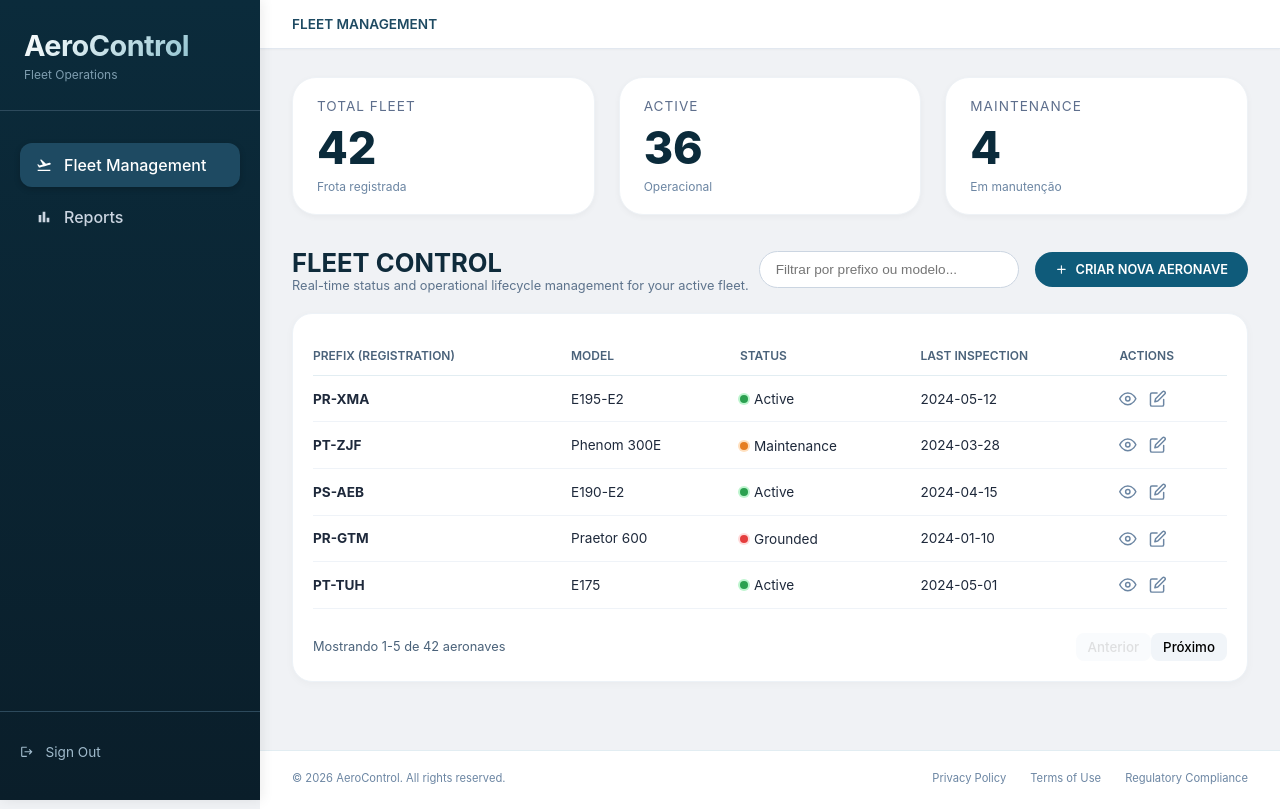
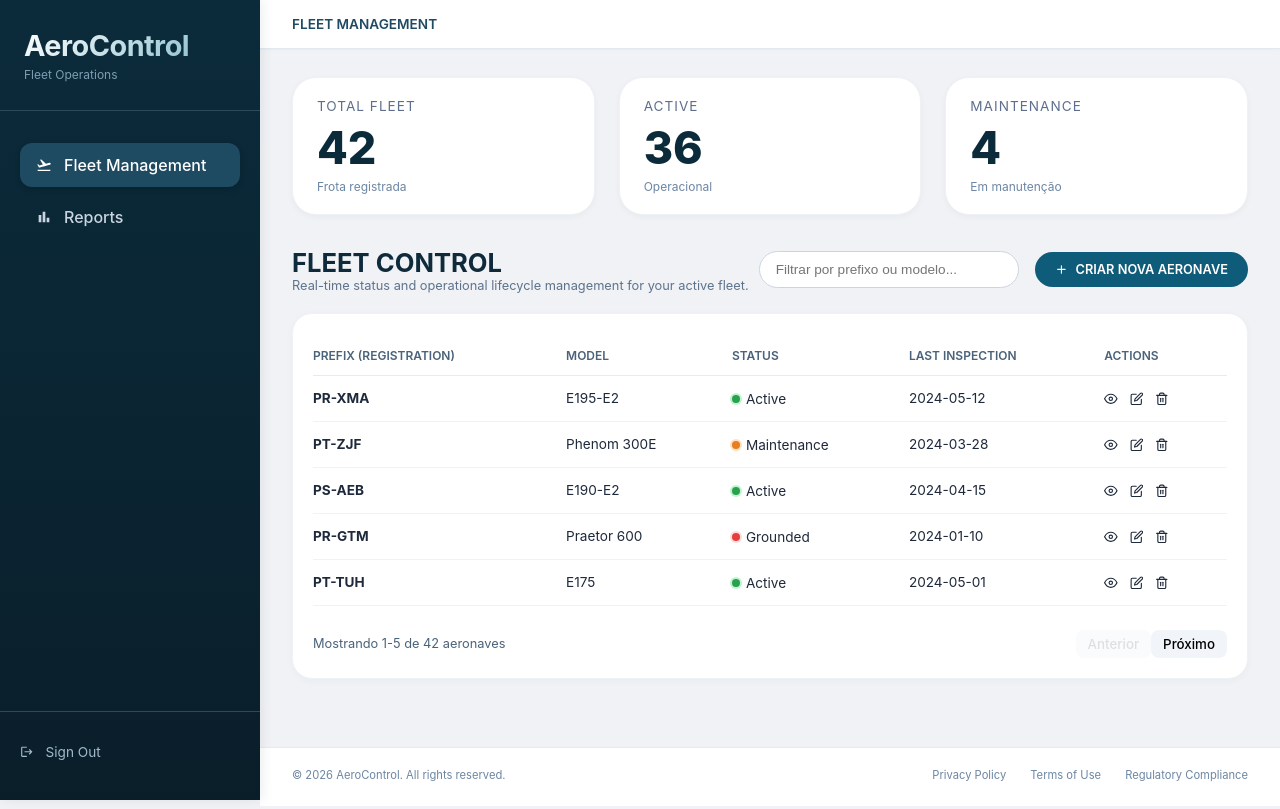
Before and after one commit to FMoreiraSouza/Teste-Sonda, a React (Vite) app in the folder aircraft-management-spa/: page / in a window 1280 px wide. Built offline with nearby package versions, Linux system fonts and the light colour scheme.

Commit message:
feat: add delete action icon

```diff
--- a/aircraft-management-spa/src/features/home/components/Fleet.jsx
+++ b/aircraft-management-spa/src/features/home/components/Fleet.jsx
@@ -15,6 +15,7 @@ const Fleet = ({
   onView,
   onEdit,
   onCreate,
+  onDelete,
 }) => {
   const start = (currentPage - 1) * pageSize + 1;
   const end = Math.min(currentPage * pageSize, filteredCount);
@@ -43,12 +44,12 @@ const Fleet = ({
         </div>
       </div>
 
-      <div className={styles["two-columns"]}>
       <div className={styles["table-container"]}>
         <FleetTable
           aircraft={paginatedData}
           onView={onView}
           onEdit={onEdit}
+          onDelete={onDelete}
         />
         {filteredCount > 0 && (
           <Pagination
@@ -61,7 +62,6 @@ const Fleet = ({
           />
         )}
       </div>
-      </div>
     </>
   );
 };
--- a/aircraft-management-spa/src/features/home/components/FleetTable.jsx
+++ b/aircraft-management-spa/src/features/home/components/FleetTable.jsx
@@ -1,4 +1,4 @@
-import { FiEye, FiEdit } from "react-icons/fi";
+import { FiEye, FiEdit, FiTrash2 } from "react-icons/fi";
 import styles from "./FleetTable.module.css";
 
 const StatusBadge = ({ status }) => {
@@ -16,7 +16,7 @@ const StatusBadge = ({ status }) => {
   );
 };
 
-const FleetTable = ({ aircraft, onView, onEdit }) => {
+const FleetTable = ({ aircraft, onView, onEdit, onDelete }) => {
   if (aircraft.length === 0) {
     return (
       <div style={{ padding: "2rem", textAlign: "center" }}>
@@ -49,16 +49,9 @@ const FleetTable = ({ aircraft, onView, onEdit }) => {
             <td>{ac.lastInspection}</td>
             <td>
               <div className={styles["action-icons"]}>
-                <FiEye
-                  className={styles["action-icon"]}
-                  onClick={() => onView(ac)}
-                  title="Visualizar"
-                />
-                <FiEdit
-                  className={styles["action-icon"]}
-                  onClick={() => onEdit(ac)}
-                  title="Editar"
-                />
+                <FiEye onClick={() => onView(ac)} title="Visualizar" />
+                <FiEdit onClick={() => onEdit(ac)} title="Editar" />
+                <FiTrash2 onClick={() => onDelete(ac)} title="Excluir" />
               </div>
             </td>
           </tr>
--- a/aircraft-management-spa/src/features/home/pages/Home.jsx
+++ b/aircraft-management-spa/src/features/home/pages/Home.jsx
@@ -34,6 +34,10 @@ const Home = ({ onToast }) => {
     onToast(`Edição da aeronave ${aircraft.prefix} iniciada com sucesso.`);
   };
 
+  const handleDelete = (aircraft) => {
+    onToast(`Aeronave ${aircraft.prefix} excluída (simulação).`);
+  };
+
   return (
     <>
       <div className={styles["top-header"]}>
@@ -57,6 +61,7 @@ const Home = ({ onToast }) => {
           onView={handleView}
           onEdit={handleEdit}
           onCreate={handleCreate}
+          onDelete={handleDelete}
         />
       </div>
 
```
Lines whose indentation alone changed are shown as unchanged.
